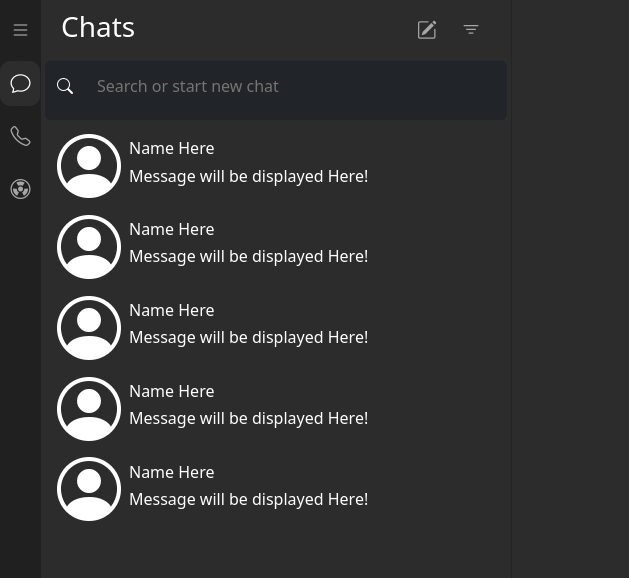
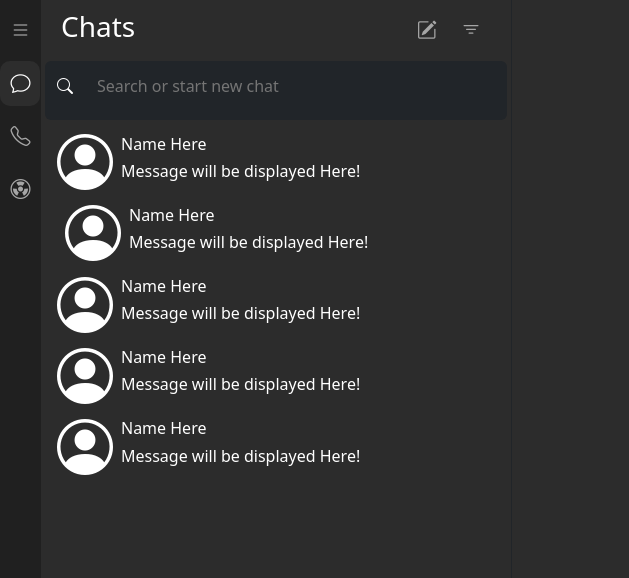
Before and after one commit to om-bhargav/whatsapp-web-clone, a plain HTML site: page index.html in a window 1280 px wide. Shown: the top 578 px of the page, 0-629 px from the left. Drawn offline with nearby package versions, Linux system fonts and the light colour scheme.

Commit message:
Update index.html

```diff
--- a/index.html
+++ b/index.html
@@ -71,35 +71,35 @@
                 </div>
                 <div class="d-grid text-white mt-2 row-gap-1">
                     <div class="change d-flex column-gap-2 align-items-center px-3">
-                        <i class="display-3 bi bi-person-circle"></i>
+                        <i class="display-4 bi bi-person-circle"></i>
+                        <div>
+                            <h6>Name Here</h6>
+                            <h6>Message will be displayed Here!</h6>
+                        </div>
+                    </div>
+                    <div class="change d-flex column-gap-2 align-items-center px-4">
+                        <i class="display-4 bi bi-person-circle"></i>
                         <div>
                             <h6>Name Here</h6>
                             <h6>Message will be displayed Here!</h6>
                         </div>
                     </div>
                     <div class="change d-flex column-gap-2 align-items-center px-3">
-                        <i class="display-3 bi bi-person-circle"></i>
+                        <i class="display-4 bi bi-person-circle"></i>
                         <div>
                             <h6>Name Here</h6>
                             <h6>Message will be displayed Here!</h6>
                         </div>
                     </div>
                     <div class="change d-flex column-gap-2 align-items-center px-3">
-                        <i class="display-3 bi bi-person-circle"></i>
+                        <i class="display-4 bi bi-person-circle"></i>
                         <div>
                             <h6>Name Here</h6>
                             <h6>Message will be displayed Here!</h6>
                         </div>
                     </div>
                     <div class="change d-flex column-gap-2 align-items-center px-3">
-                        <i class="display-3 bi bi-person-circle"></i>
-                        <div>
-                            <h6>Name Here</h6>
-                            <h6>Message will be displayed Here!</h6>
-                        </div>
-                    </div>
-                    <div class="change d-flex column-gap-2 align-items-center px-3">
-                        <i class="display-3 bi bi-person-circle"></i>
+                        <i class="display-4 bi bi-person-circle"></i>
                         <div>
                             <h6>Name Here</h6>
                             <h6>Message will be displayed Here!</h6>
```
